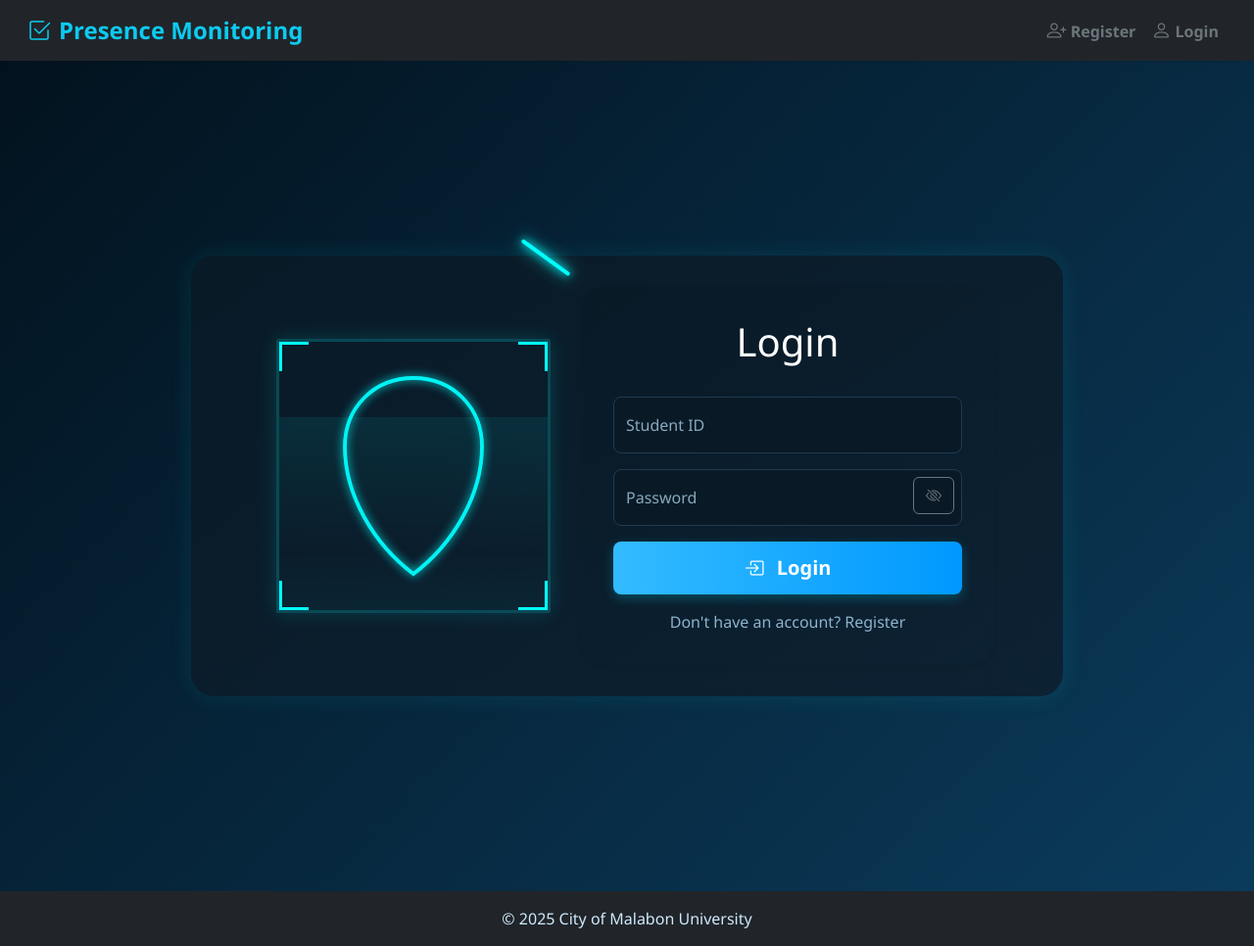
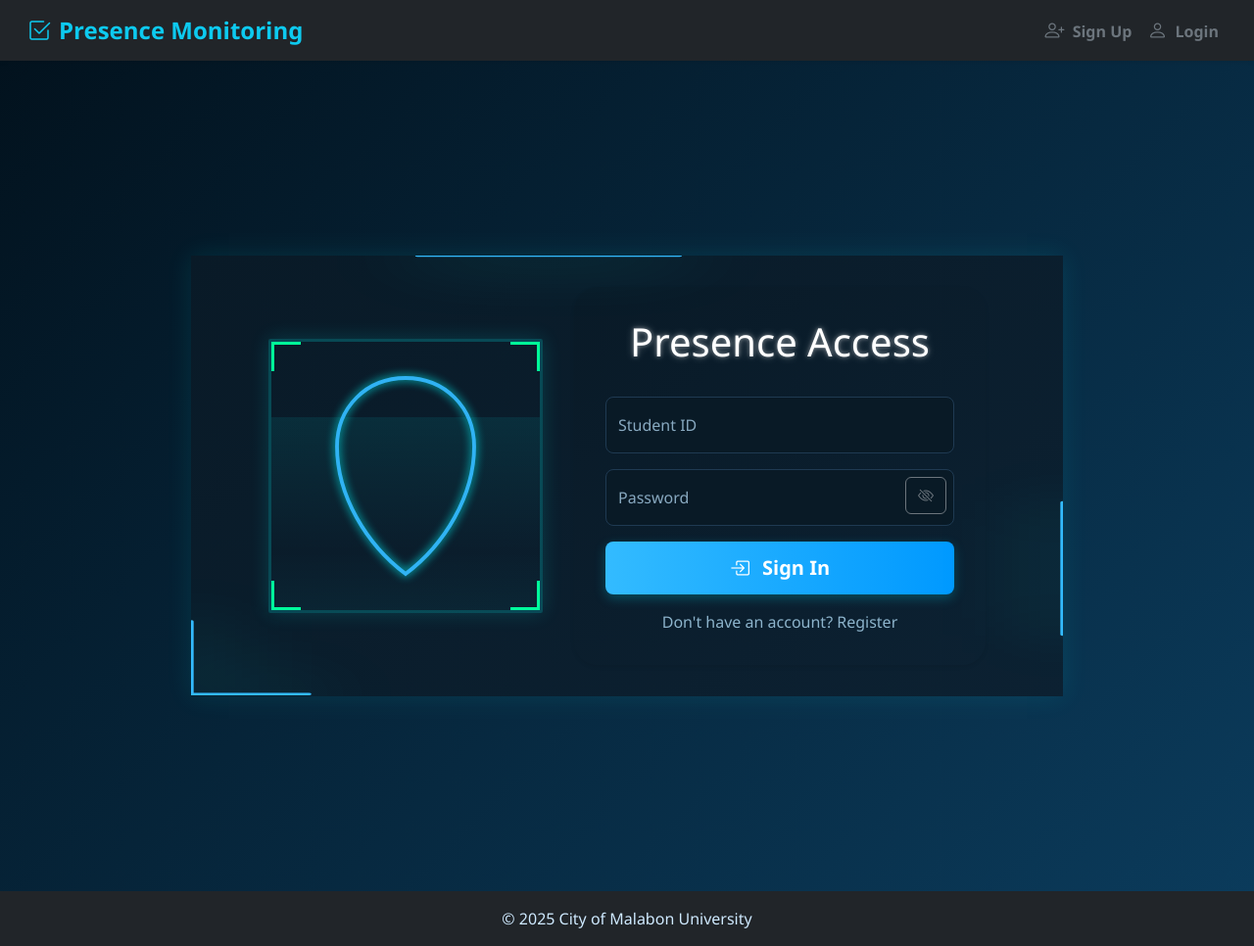
Before and after one commit to itzkai23/presence_monitoring, a Django app: page /login/ in a window 1280 px wide. Shown: the whole page at 98% size. Run offline with Django 5.2, Linux system fonts and the light colour scheme.

Commit message:
balogregterface

```diff
--- a/students/templates/base.html
+++ b/students/templates/base.html
@@ -29,6 +29,12 @@
       background: #f5f6fa;
       font-family: 'Segoe UI', sans-serif;
     }
+
+    .link-hover-glow:hover {
+  color: #33bbff !important;
+  text-shadow: 0 0 6px rgba(0, 234, 255, 0.5);
+}
+
 
     .login-card {
       background-color: white;
@@ -78,7 +84,7 @@
     <i class="bi bi-person-circle fs-4 text-secondary"></i>
   </button>
   <ul class="dropdown-menu dropdown-menu-end mt-2" aria-labelledby="guestDropdown">
-    <li><a class="dropdown-item" href="{% url 'register' %}"><i class="bi bi-person-plus me-2"></i>Register</a></li>
+    <li><a class="dropdown-item" href="{% url 'register' %}"><i class="bi bi-person-plus me-2"></i>Sign Up</a></li>
     <li><a class="dropdown-item" href="{% url 'login' %}"><i class="bi bi-person me-2"></i>Login</a></li>
   </ul>
 </div>
@@ -109,13 +115,13 @@
           {% else %}
           <ul class="navbar-nav ms-auto">
             <li class="nav-item">
-                <a href="{% url 'register' %}" class="nav-link fw-bold text-secondary">
-                  <i class="bi bi-person-plus fs-5"></i> Register
+              <a href="{% url 'register' %}" class="nav-link fw-bold text-secondary link-light link-hover-glow">
+                <i class="bi bi-person-plus fs-5 me-1"></i> Sign Up
               </a>
             </li>
             <li class="nav-item">
-                <a href="{% url 'login' %}" class="nav-link fw-bold text-secondary">
-                  <i class="bi bi-person fs-5"></i> Login
+              <a href="{% url 'login' %}" class="nav-link fw-bold text-secondary link-light link-hover-glow">
+                <i class="bi bi-person fs-5 me-1"></i> Login
               </a>
             </li>
           </ul>
--- a/students/templates/users/Authentication/login.html
+++ b/students/templates/users/Authentication/login.html
@@ -163,7 +163,7 @@
   left: 50%;
   transform: translate(-50%, -50%);
   fill: none;
-  stroke: #00ffff;
+  stroke: #33bbff;
   stroke-width: 3; /* From 2 to 3 for bolder outline */
   opacity: 0.85;
   filter: drop-shadow(0 0 5px #00ffff); /* glowing edge */
@@ -193,12 +193,14 @@
   flex-direction: column;
   align-items: center;
   background: linear-gradient(145deg, #091a27, #0c2132);  /* Slightly darker */
-  border-radius: 1.5rem;
-  padding: 2rem 1rem 2rem 2rem;
+  /* border-radius: 1.5rem; */
+  padding: 2rem;
   box-shadow: 0 0 25px rgba(0, 255, 255, 0.1);
   gap: 2rem;
   width: 100%;
   max-width: 890px;
+  overflow: hidden; /* Ensures the glowing line doesn’t overflow the border */
+  z-index: 0;
 }
 
 @media (min-width: 768px) {
@@ -207,6 +209,44 @@
     justify-content: center;
   }
 }
+
+/* .login-container::before {
+  content: '';
+  position: absolute;
+  height: 3px;
+  width: 60px;
+  background: linear-gradient(to right, rgba(0, 255, 255, 1), rgba(0, 255, 255, 0));
+  z-index: 2;
+  animation: move-border 6s linear infinite;
+} */
+
+.glow-border {
+  position: absolute;
+  top: 0;
+  left: 0;
+  width: 100%;
+  height: 100%;
+  fill: none;
+  pointer-events: none;
+  z-index: 3;
+}
+
+.glow-border rect {
+  stroke: #33bbff;
+  stroke-width: 0.6;
+  stroke-dasharray: 30 100; /* Smaller gap for better continuity */
+  stroke-dashoffset: 0;
+  stroke-linecap: round;
+  animation: glow-loop 3s linear infinite; /* Faster and more dynamic */
+  filter: drop-shadow(0 0 6px #00ffff);
+}
+
+@keyframes glow-loop {
+  to {
+    stroke-dashoffset: -130;
+  }
+}
+
 
 .camera-corners {
   position: absolute;
@@ -219,7 +259,7 @@
   position: absolute;
   width: 30px;
   height: 30px;
-  border: 3px solid #00ffff;
+  border: 3px solid #00ff99;
 }
 
 .corner.tl {
@@ -250,54 +290,21 @@
   border-top: none;
 }
 
-.snake-glow {
-  content: '';
-  position: absolute;
-  width: 60px;
-  height: 4px;
-  background: #00ffff;
-  box-shadow: 0 0 8px #00ffff, 0 0 16px #00ffff;
-  border-radius: 2px;
-  animation: snakeMove 6s linear infinite;
-  z-index: 5;
+.glow-white {
+  color: #ffffff;
+  text-shadow:
+    0 0 4px rgba(255, 255, 255, 0.4),
+    0 0 8px rgba(255, 255, 255, 0.3);
 }
-
-/* Snake animation path */
-@keyframes snakeMove {
-  0% {
-    top: 0;
-    left: 0;
-    transform: translateX(0) rotate(0deg);
-  }
-  25% {
-    top: 0;
-    left: calc(100% - 60px);
-    transform: translateX(0) rotate(90deg);
-  }
-  50% {
-    top: calc(100% - 4px);
-    left: calc(100% - 60px);
-    transform: translateX(0) rotate(180deg);
-  }
-  75% {
-    top: calc(100% - 4px);
-    left: 0;
-    transform: translateX(0) rotate(270deg);
-  }
-  100% {
-    top: 0;
-    left: 0;
-    transform: translateX(0) rotate(360deg);
-  }
-}
-
 </style>
 
 
 <div class="login-wrapper">
 
-  <div class="login-container snake-border">
-    <span class="snake-glow"></span>
+  <div class="login-container">
+    <svg class="glow-border" viewBox="0 0 100 100" preserveAspectRatio="none">
+      <rect x="0" y="0" width="100" height="99.5" rx="0" ry="0" />
+    </svg>
 <!-- Face Capture Area -->
     <div class="face-frame">
 
@@ -320,8 +327,8 @@
   <div class="card login-card shadow-sm border-0">
 
     <!-- Logo and Branding -->
-    <div class="text-center mb-4">
-      <h1>Login</h1>
+    <div class="text-center mb-4 glow-white">
+      <h1>Presence Access</h1>
     </div>
 
     <!-- Error Message -->
@@ -348,7 +355,7 @@
 
       <div class="d-grid">
         <button type="submit" class="btn btn-primary btn-lg">
-          <i class="bi bi-box-arrow-in-right me-2"></i> Login
+          <i class="bi bi-box-arrow-in-right me-2"></i> Sign In
         </button>
       </div>
 
```
Also changed, not shown: students/templates/users/Authentication/register.html (+12 -5 lines). Lines whose indentation alone changed are shown as unchanged.
